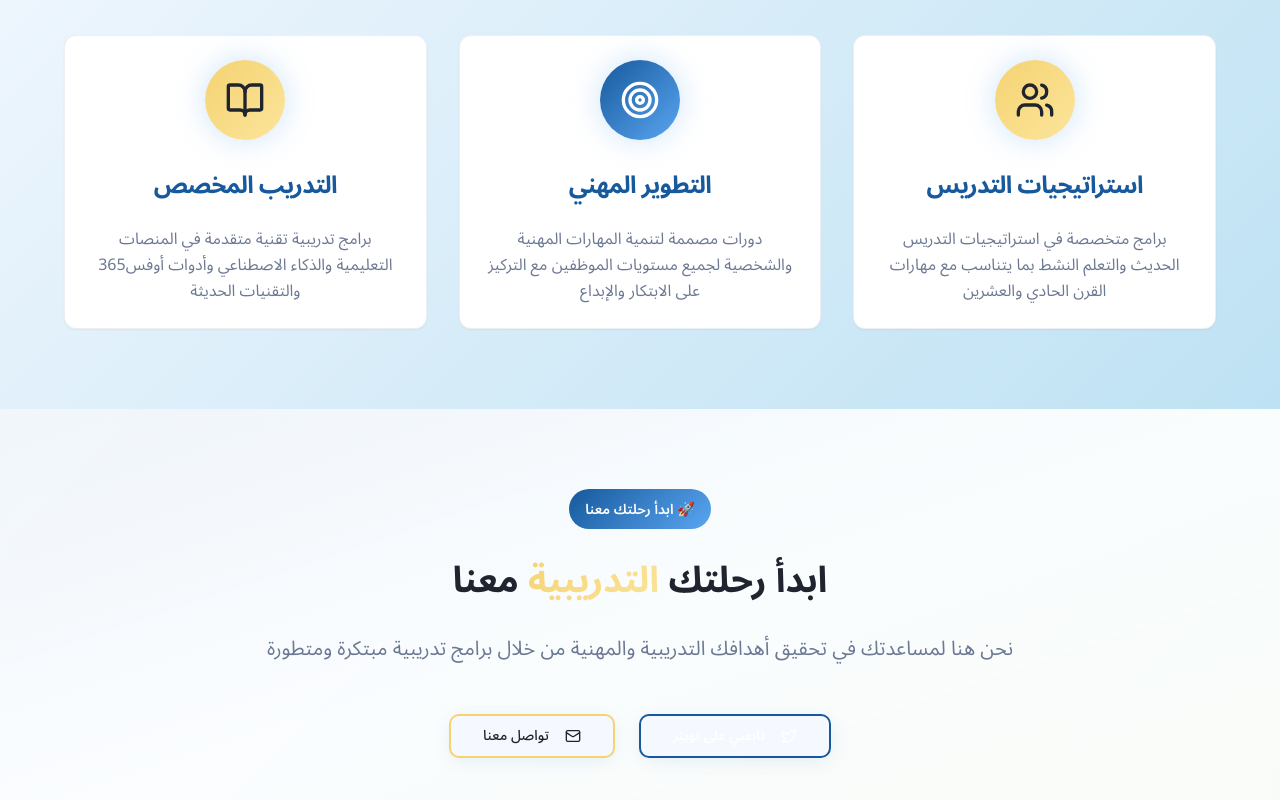
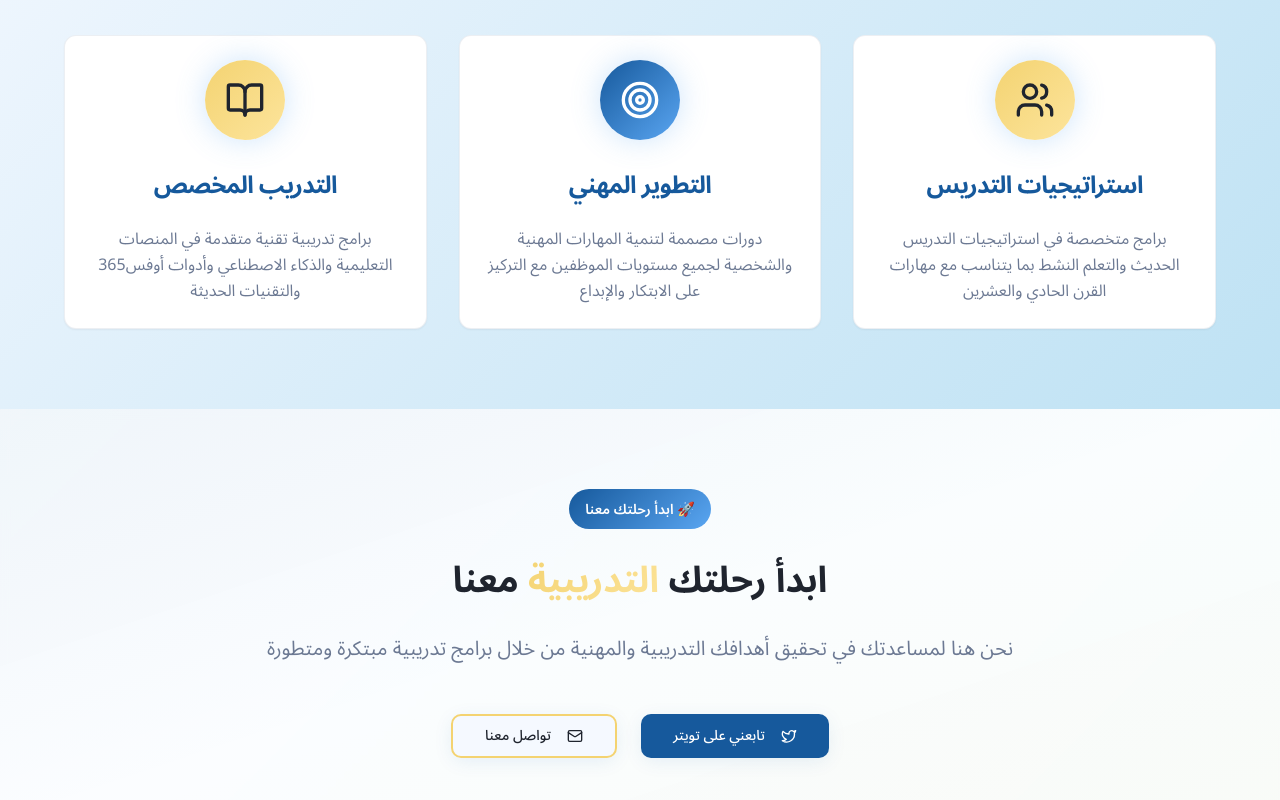
Before and after one commit to fnar95/fadel-training-inquiry-form, a React (Vite) app: page / in a window 1280 px wide. Shown: the part 1481-2281 px from the top of the page. Built offline with nearby package versions, Linux system fonts and the light colour scheme.

Commit message:
Fix Twitter icon visibility
Make the Twitter icon always visible.

```diff
--- a/src/pages/Index.tsx
+++ b/src/pages/Index.tsx
@@ -182,7 +182,7 @@ const Index = () => {
           </p>
 
           <div className="flex flex-col sm:flex-row gap-6 justify-center">
-            <Button variant="outline" size="lg" className="w-full sm:w-auto btn-primary-enhanced border-2 border-primary" asChild>
+            <Button size="lg" className="w-full sm:w-auto btn-primary-enhanced" asChild>
               <a href="https://x.com/Fnar9595" target="_blank" rel="noopener noreferrer">
                 <Twitter className="w-6 h-6 ml-2" />
                 تابعني على تويتر
```
